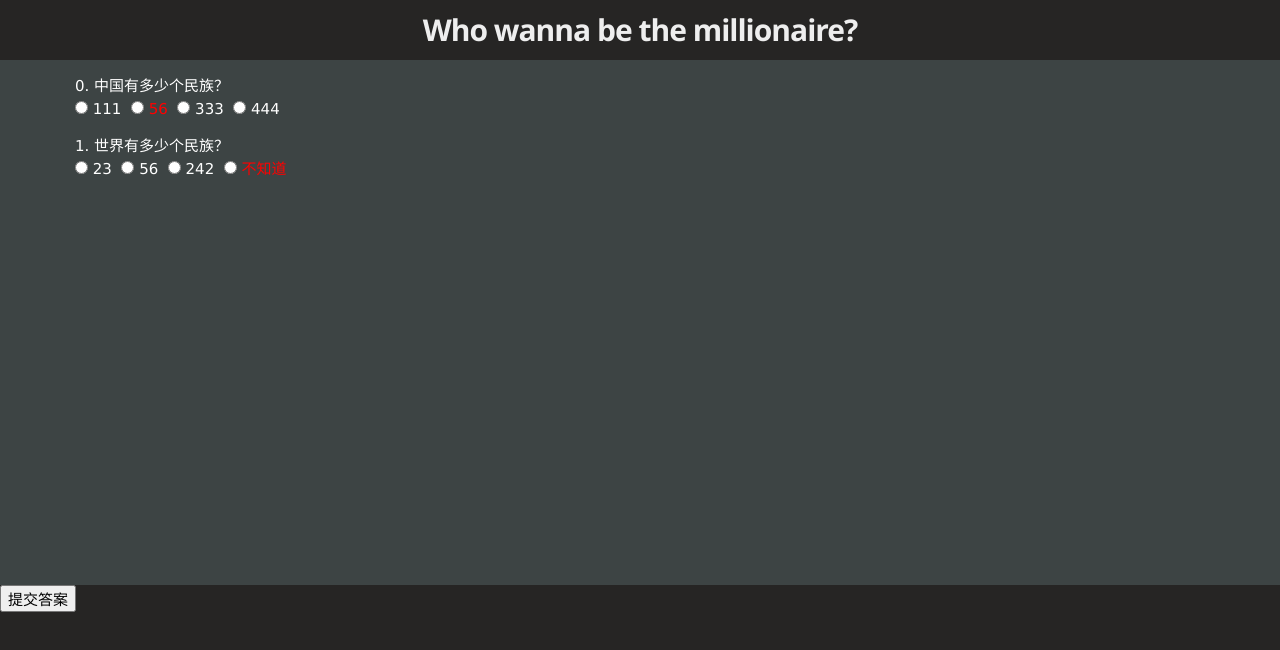
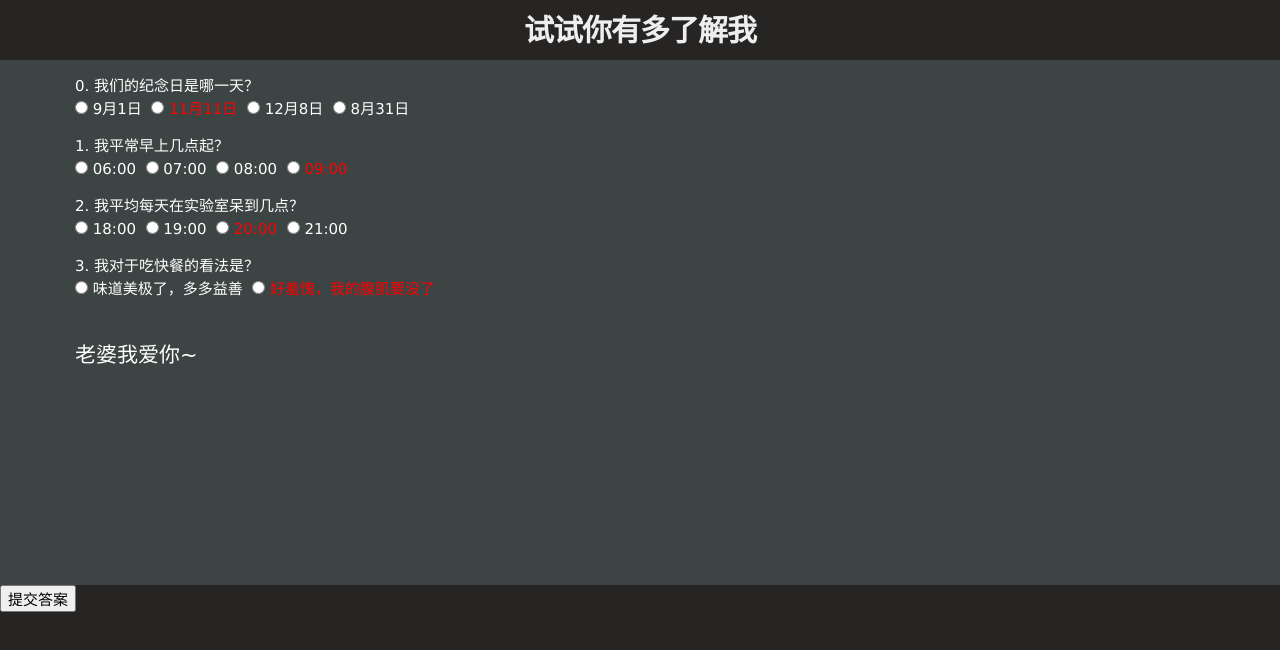
Before and after one commit to liuhu-bigeye/questions, a plain HTML site: page index.html in a window 1280 px wide. Both pictures are taken after a click on the button "提交答案". Drawn offline with Linux system fonts and the light colour scheme; a web font is replaced by a local one.

Commit message:
questions add

```diff
--- a/index.html
+++ b/index.html
@@ -14,7 +14,7 @@
 <body>
 	<div class="htmleaf-container">
 		<header class="htmleaf-header">
-			<h1>Who wanna be the millionaire?<br/></h1>
+			<h1>试试你有多了解我<br/></h1>
 			<!-- <div class="htmleaf-links">
 				<span>{{username}}&nbsp&nbsp&nbsp&nbsp&nbsp&nbsp&nbsp&nbsp</span>
 				<a class="htmleaf-icon icon-htmleaf-arrow-forward-outline" href="/account/lab_hand/logout/"></a>
@@ -26,8 +26,10 @@
 	</div>
 
 	<script type="text/javascript">
-	var qas = [{type:'radio', s:'中国有多少个民族？', q:['111','56','333','444'], a:1, c:-1},
-						{type:'radio', s:'世界有多少个民族？', q:['23','56','242','不知道'], a:3, c:-1}];
+	var qas = [{type:'radio', s:'我们的纪念日是哪一天？', q:['9月1日','11月11日','12月8日','8月31日'], a:1, c:-1},
+{type:'radio', s:'我平常早上几点起？', q:['06:00','07:00','08:00','09:00'], a:3, c:-1},
+{type:'radio', s:'我平均每天在实验室呆到几点？', q:['18:00','19:00','20:00','21:00'], a:2, c:-1},
+    {type:'radio', s:'我对于吃快餐的看法是？', q:['味道美极了，多多益善','好羞愧，我的腹肌要没了'], a:1, c:-1}];
 	function init_qa(qas){
 		var qa_num = qas.length;
 		for(var qa_index=0;qa_index<qa_num;qa_index++){
@@ -63,14 +65,21 @@
 			question_base.appendChild(question);
 		}
 	}
-	init_qa(qas);
+init_qa(qas);
+var not_clicked=true;
 	document.getElementById('Push').onclick = function(){
-		//check true false
+        //check true false
+        if(not_clicked==false)
+            return;
+        not_clicked=false;
 		var qa_num = qas.length;
 		for(var qa_index=0;qa_index<qa_num;qa_index++){
 			var a = qas[qa_index].a;
 			document.getElementById('choose_'+qa_index+'_'+a).style.color = 'red';
-		}
+        }
+        var answer = document.createElement('h3');
+        answer.innerHTML = '老婆我爱你~';
+        document.getElementById('question_base').appendChild(answer);
 	}
 	</script>
 </body>
```
